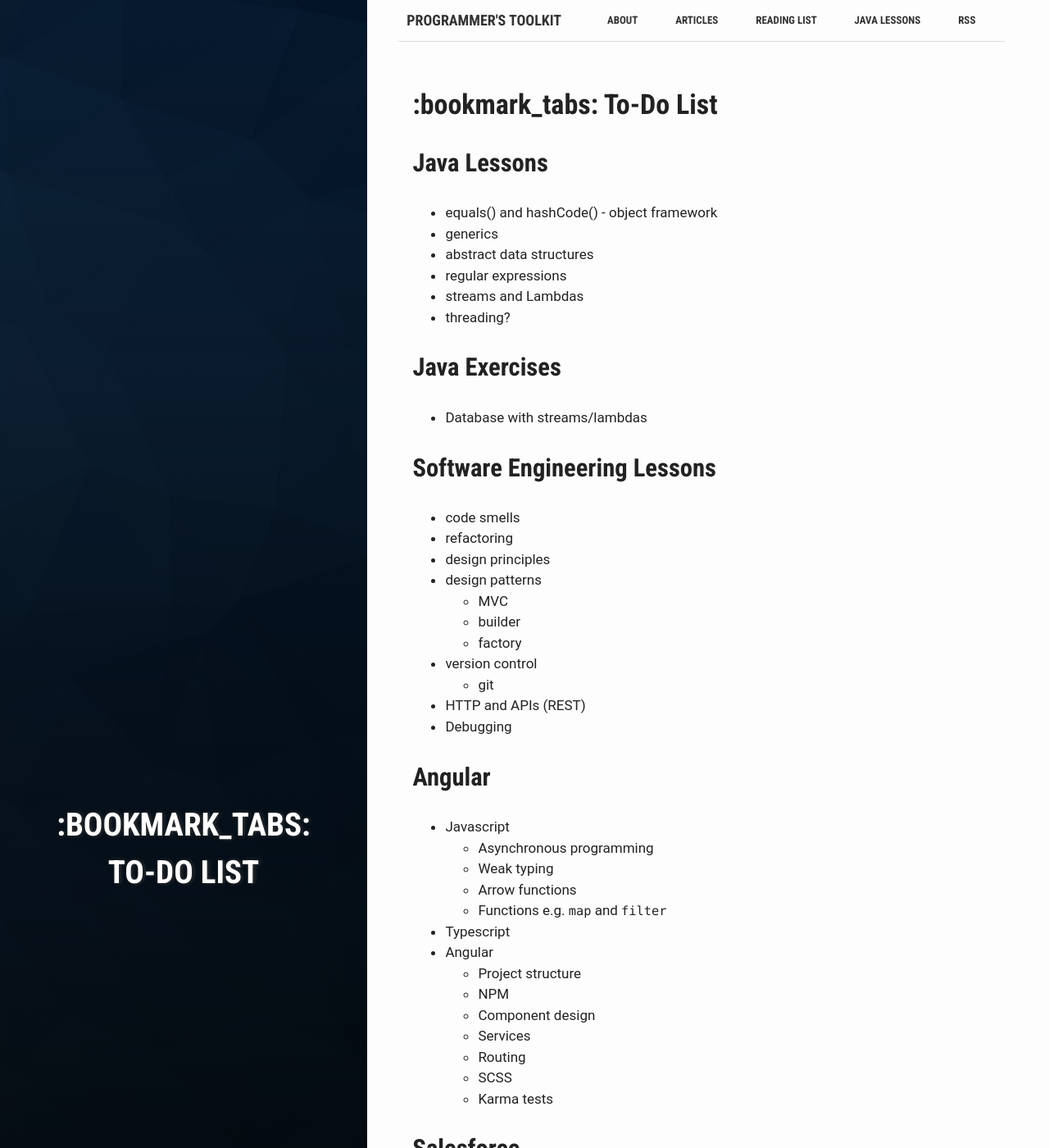
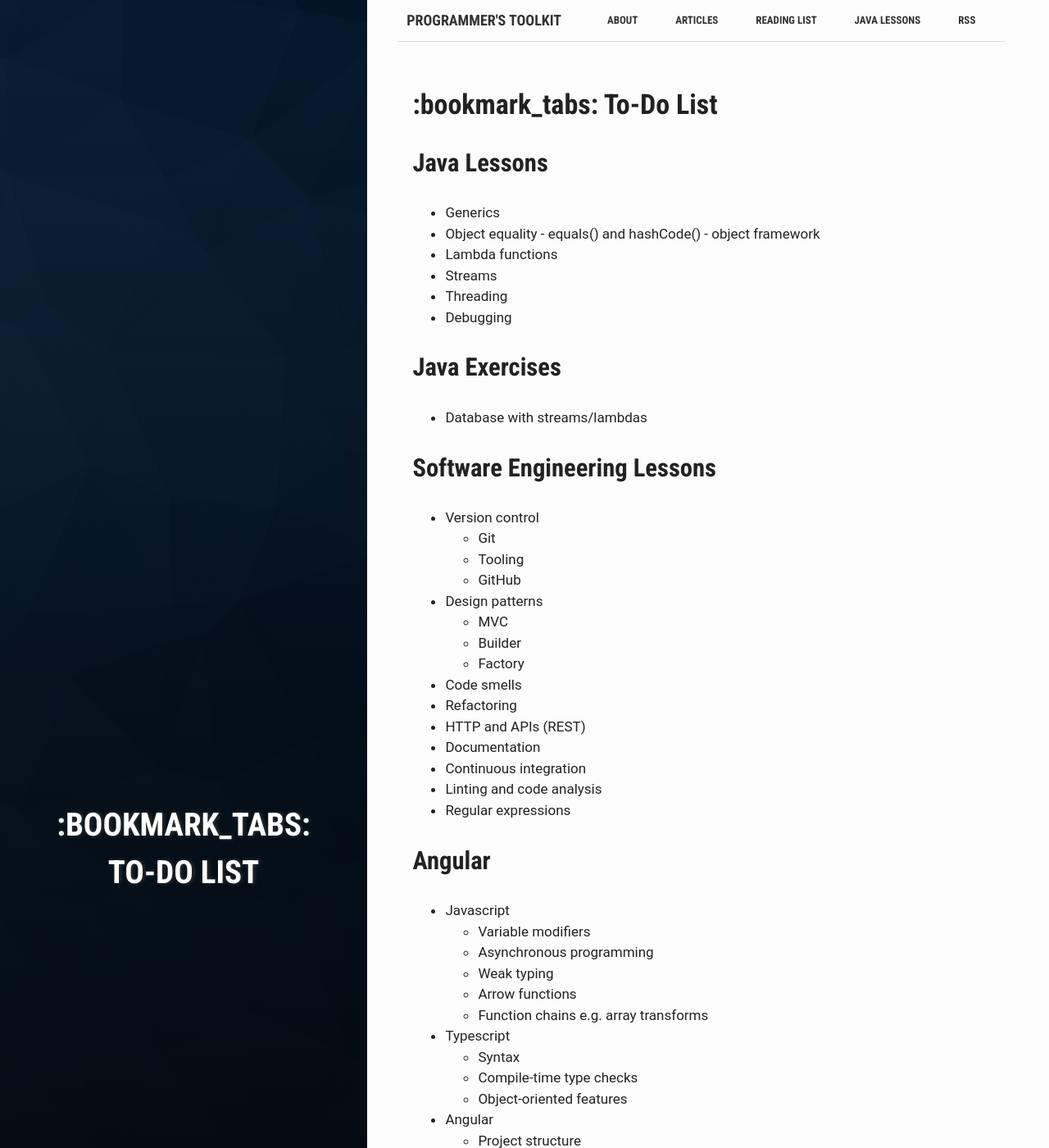
Before and after one commit to esummers1/esummers1.github.io, a Jekyll site: the page built from docs/Todo.md, in a window 1280 px wide and 1400 px high. Shown: the whole window at 82% size. Built offline with Jekyll 4.4.1, drawn with Linux system fonts in a browser that asks for light colours; our own code applies the rules of GitHub Pages for plain Markdown files; some of the changed text lies outside the part shown.

Commit message:
Update todos to match Confluence page

```diff
--- a/docs/Todo.md
+++ b/docs/Todo.md
@@ -1,36 +1,44 @@
 # :bookmark_tabs: To-Do List
 
 ## Java Lessons
-- equals() and hashCode() - object framework
-- generics
-- abstract data structures
-- regular expressions
-- streams and Lambdas
-- threading?
+- Generics
+- Object equality - equals() and hashCode() - object framework
+- Lambda functions
+- Streams
+- Threading
+- Debugging
 
 ## Java Exercises
 - Database with streams/lambdas
 
 ## Software Engineering Lessons
-- code smells
-- refactoring
-- design principles
-- design patterns
+- Version control
+  - Git
+  - Tooling
+  - GitHub
+- Design patterns
   - MVC
-  - builder
-  - factory
-- version control
-  - git
+  - Builder
+  - Factory
+- Code smells
+- Refactoring
 - HTTP and APIs (REST)
-- Debugging
+- Documentation
+- Continuous integration
+- Linting and code analysis
+- Regular expressions
 
 ## Angular
 - Javascript
+  - Variable modifiers
   - Asynchronous programming
   - Weak typing
   - Arrow functions
-  - Functions e.g. `map` and `filter`
+  - Function chains e.g. array transforms
 - Typescript
+  - Syntax
+  - Compile-time type checks
+  - Object-oriented features
 - Angular
   - Project structure
   - NPM
@@ -38,7 +46,7 @@
   - Services
   - Routing
   - SCSS
-  - Karma tests
+  - Unit testing with Jasmine/Karma
 
 ## Salesforce
 - Apex differences
```
